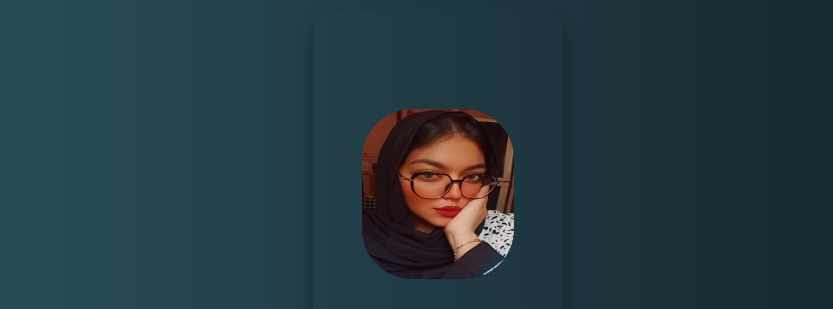
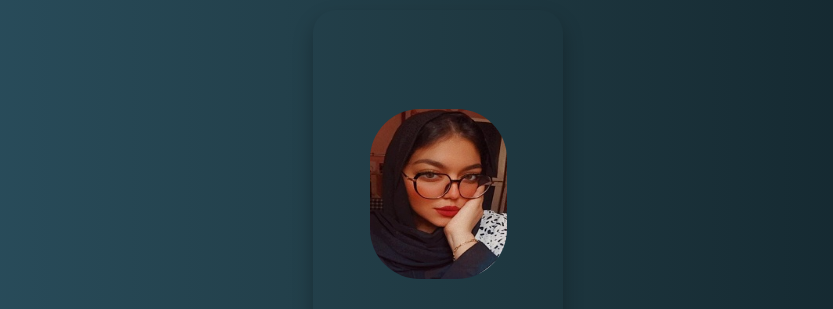
Before and after one commit to FathisWorld/Shahd-Radwan, a plain HTML site: page index.html in a window 1280 px wide. Shown: the part 160-469 px from the top of the page, without its empty margins (202-1035 px from the left). Drawn offline with Linux system fonts and the light colour scheme.

Commit message:
Update masterr.css

```diff
--- a/Css/masterr.css
+++ b/Css/masterr.css
@@ -32,7 +32,7 @@ body {
 }
 
 .img-1 {
-    width: 152px;
+    width: 137px;
     height: 170px;
     border-radius: 50px;
     transition: .3s;
```
